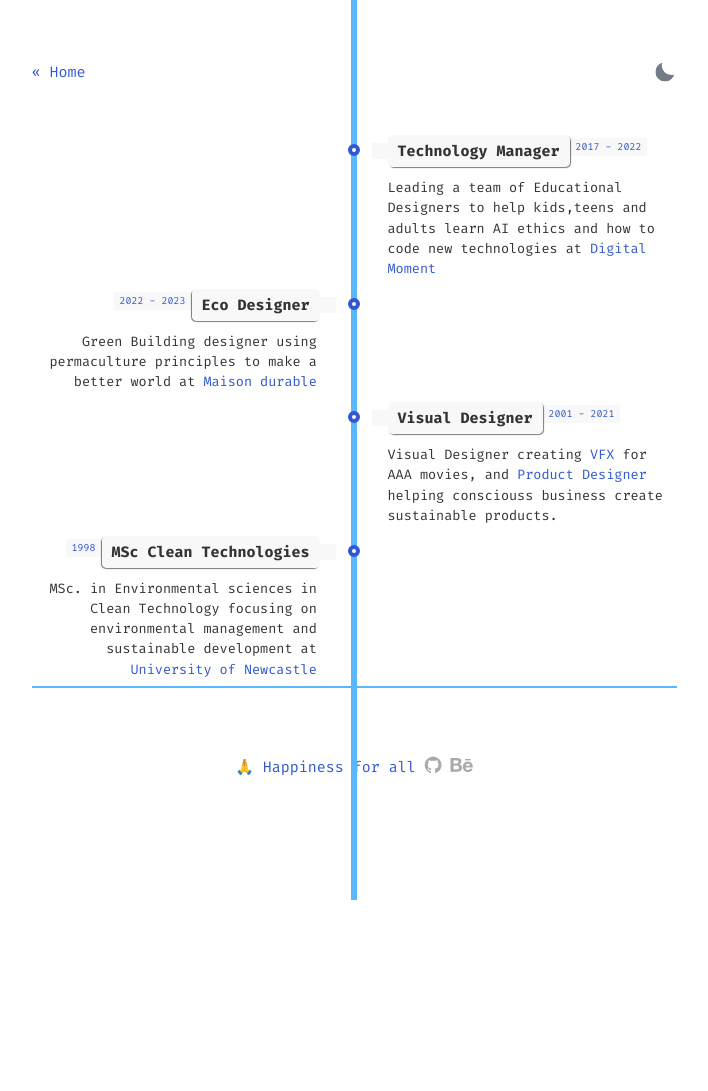
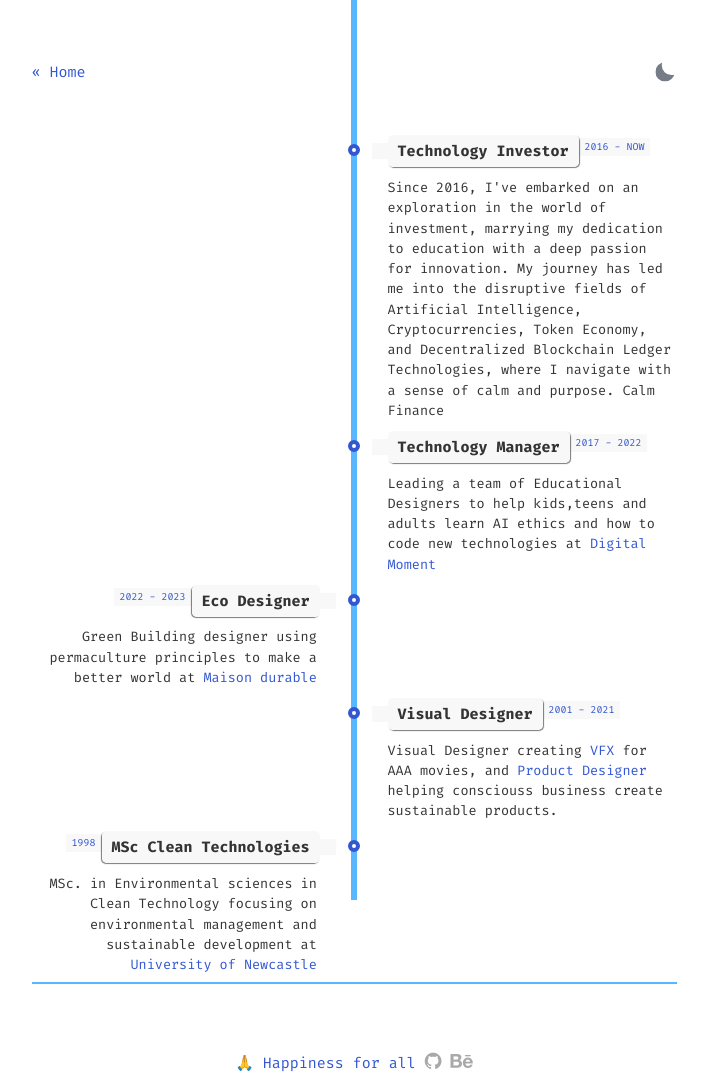
Before and after one commit to bernatferragut/WEB2, a Jekyll site: the page built from about.html, in a window 1280 px wide. Shown: the whole page, without its empty margins (286-994 px from the left). Built offline with Jekyll 4.4.1, drawn with Linux system fonts in a browser that asks for light colours; before the commit the page ends 900 px from its top, so only the background shows below that.

Commit message:
Update about.html
New About

```diff
--- a/about.html
+++ b/about.html
@@ -7,6 +7,19 @@ layout: about
 
     <ul class="timeline">
 
+
+            <!-- Item 0 -->
+        <li>
+            <div class="direction-r">
+                <div class="flag-wrapper">
+                    <span class="flag">Technology Investor</span>
+                    <span class="time-wrapper"><span class="time">2016 - NOW</span></span>
+                </div>
+                <div class="desc">
+                    Since 2016, I've embarked on an exploration in the world of investment, marrying my dedication to education with a deep passion for innovation. My journey has led me into the disruptive fields of Artificial Intelligence, Cryptocurrencies, Token Economy, and Decentralized Blockchain Ledger Technologies, where I navigate with a sense of calm and purpose. Calm Finance<a href="https://bernatferragut.com/" target="_top"></a>
+                </div>
+            </div>
+        </li>
         <!-- Item 1 -->
         <li>
             <div class="direction-r">
```
